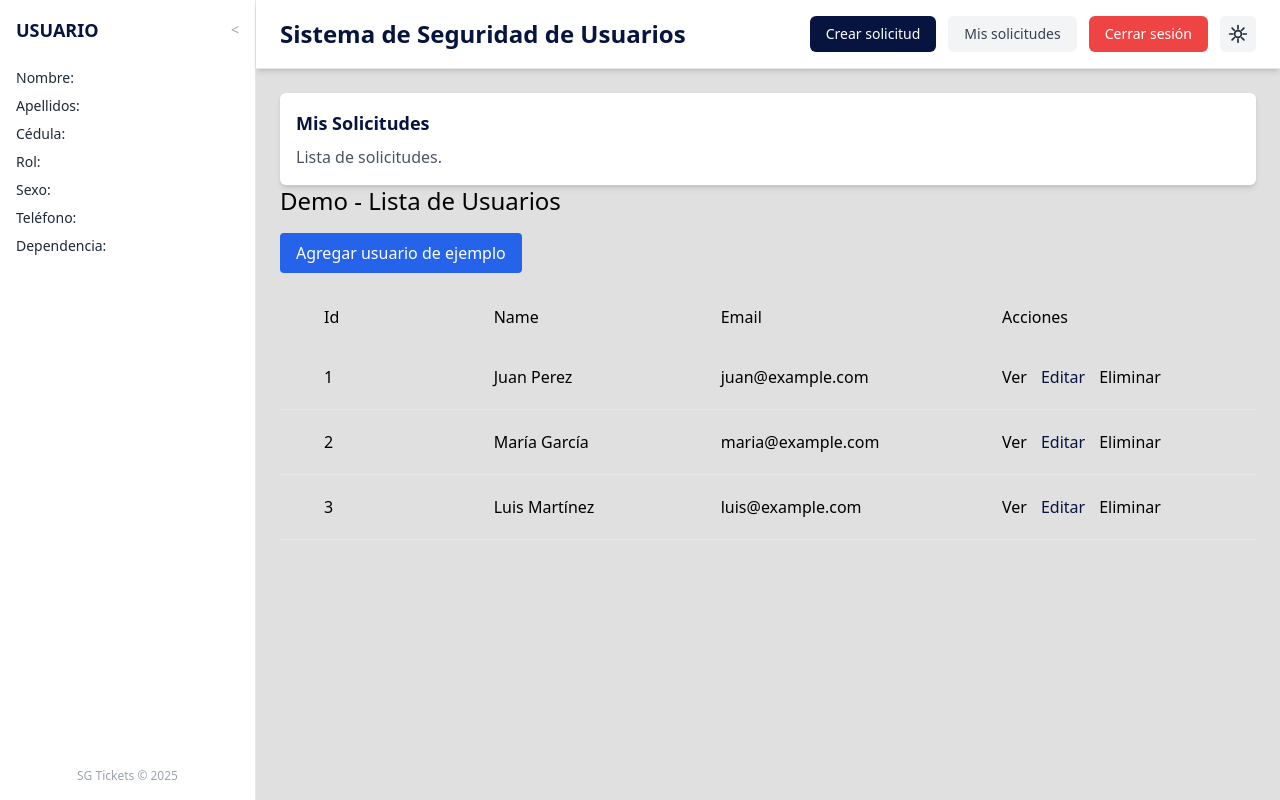
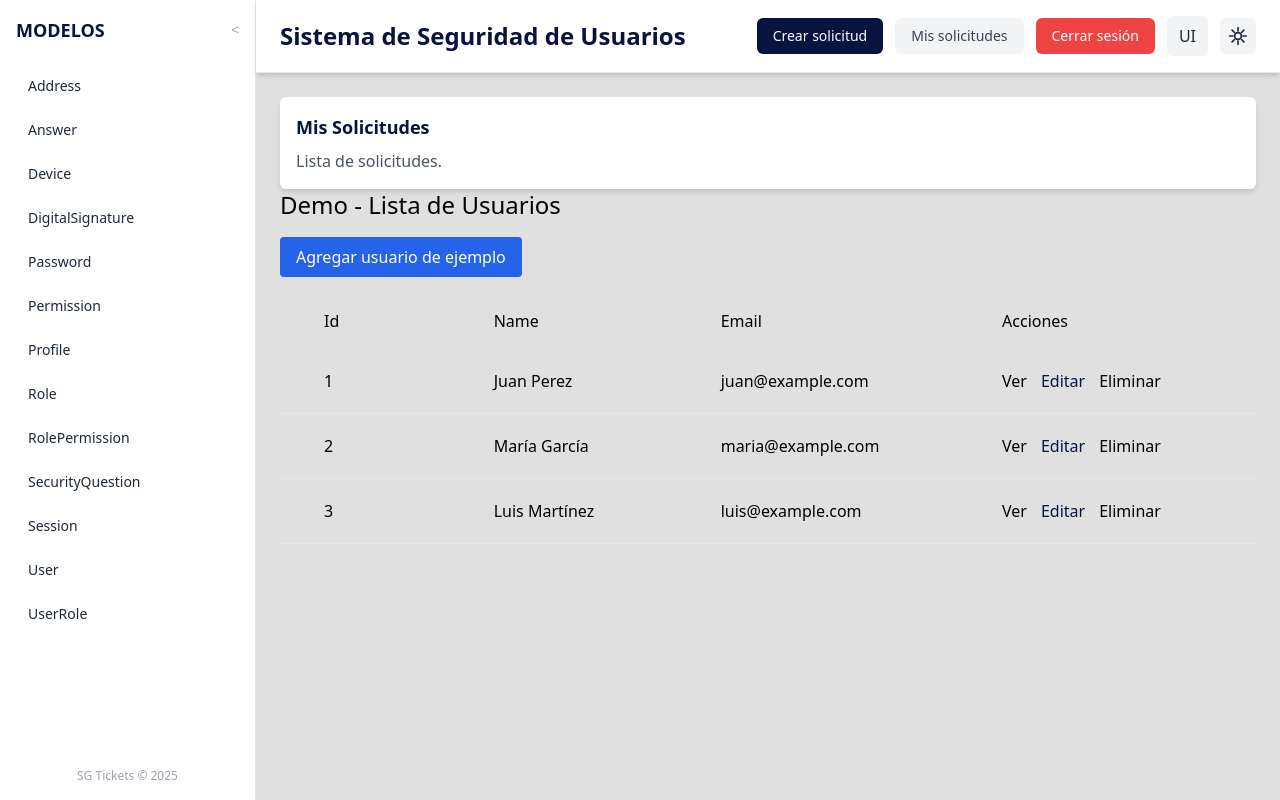
Before and after one commit to Jajaider24/Proyect-React-Security, a React (Create React App) app in the folder ReactSecurity/: page /login in a window 1280 px wide. Both pictures are taken after typing "Sample", "Sample123" into the empty fields and a click on the button "Iniciar sesión". Built offline with nearby package versions, Linux system fonts and the light colour scheme.

Commit message:
Modelos sidebar y dropdown de diseños

```diff
--- a/ReactSecurity/src/components/Navbar.tsx
+++ b/ReactSecurity/src/components/Navbar.tsx
@@ -46,10 +46,67 @@ export function Header({ title, onCreate, onList, onLogout, onChangeView }: Head
         >
           Cerrar sesión
         </HeaderButton>
+        {/* UI dropdown (Tailwind / Material UI / Bootstrap) */}
+        <UIDropdown />
+
         {/* Theme toggle (simple, SRP: uses useTheme hook) */}
         <ThemeToggle />
       </div>
     </header>
+  );
+}
+
+function UIDropdown() {
+  const [open, setOpen] = React.useState(false);
+  const ref = React.useRef<HTMLDivElement | null>(null);
+
+  React.useEffect(() => {
+    function onDocumentClick(e: MouseEvent) {
+      if (!ref.current) return;
+      if (!ref.current.contains(e.target as Node)) setOpen(false);
+    }
+    document.addEventListener("click", onDocumentClick);
+    return () => document.removeEventListener("click", onDocumentClick);
+  }, []);
+
+  const items = [
+    { id: "tailwind", label: "Tailwind" },
+    { id: "mui", label: "Material UI" },
+    { id: "bootstrap", label: "Bootstrap" },
+  ];
+
+  return (
+    <div className="relative" ref={ref}>
+      <button
+        onClick={() => setOpen((o) => !o)}
+        className="px-3 py-2 rounded-md bg-gray-100 dark:bg-gray-700 text-gray-800 dark:text-gray-100 hover:opacity-90 transition-colors focus:outline-none"
+        aria-haspopup="menu"
+        aria-expanded={open}
+        title="UI libraries"
+      >
+        UI
+      </button>
+
+      {open && (
+        <div className="absolute right-0 mt-2 w-48 bg-white dark:bg-gray-800 border border-gray-200 dark:border-gray-700 rounded-md shadow-lg z-50">
+          <ul className="py-1">
+            {items.map((it) => (
+              <li key={it.id}>
+                <button
+                  onClick={() => {
+                    console.log(`${it.label} clicked (no action)`);
+                    setOpen(false);
+                  }}
+                  className="w-full text-left px-4 py-2 text-sm text-gray-700 dark:text-gray-200 hover:bg-gray-100 dark:hover:bg-gray-700"
+                >
+                  {it.label}
+                </button>
+              </li>
+            ))}
+          </ul>
+        </div>
+      )}
+    </div>
   );
 }
 
--- a/ReactSecurity/src/components/Sidebar.tsx
+++ b/ReactSecurity/src/components/Sidebar.tsx
@@ -1,10 +1,43 @@
+import React from "react";
+import { useLocation } from "react-router-dom";
+
 export function Sidebar({
   collapsed,
   onToggle,
+  onSelectModel,
 }: {
   collapsed: boolean;
   onToggle: () => void;
+  onSelectModel?: (modelName: string) => void;
 }) {
+  // Lista de modelos basada en los archivos de src/models (sin extensión)
+  const models = [
+    "Address",
+    "Answer",
+    "Device",
+    "DigitalSignature",
+    "Password",
+    "Permission",
+    "Profile",
+    "Role",
+    "RolePermission",
+    "SecurityQuestion",
+    "Session",
+    "User",
+    "UserRole",
+  ];
+
+  const location = useLocation();
+
+  const handleModelClick = (name: string) => {
+    if (onSelectModel) onSelectModel(name);
+    else console.log("Modelo seleccionado:", name);
+  };
+
+  const isModelActive = (name: string) => {
+    const path = location.pathname.toLowerCase();
+    return path.includes(`/models/${name.toLowerCase()}`);
+  };
 
   return (
     <aside
@@ -14,27 +47,46 @@ export function Sidebar({
     >
       <div className="flex items-center justify-between mb-6">
         <h2 className="text-lg font-semibold text-primary dark:text-white">
-          {collapsed ? "👤" : "USUARIO"}
+          {collapsed ? "�" : "MODELOS"}
         </h2>
         <button
           onClick={onToggle}
           className="text-gray-400 dark:text-gray-300 hover:text-primary text-sm"
+          aria-label={collapsed ? "Abrir sidebar" : "Cerrar sidebar"}
         >
           {collapsed ? ">" : "<"}
         </button>
       </div>
 
-      {!collapsed && (
-        <div className="text-sm space-y-2 text-gray-600 dark:text-gray-300 overflow-y-auto flex-1">
-          <p><span className="font-medium text-gray-800 dark:text-gray-100">Nombre: </span></p>
-          <p><span className="font-medium text-gray-800 dark:text-gray-100">Apellidos: </span></p>
-          <p><span className="font-medium text-gray-800 dark:text-gray-100">Cédula: </span></p>
-          <p><span className="font-medium text-gray-800 dark:text-gray-100">Rol: </span></p>
-          <p><span className="font-medium text-gray-800 dark:text-gray-100">Sexo: </span></p>
-          <p><span className="font-medium text-gray-800 dark:text-gray-100">Teléfono: </span></p>
-          <p><span className="font-medium text-gray-800 dark:text-gray-100">Dependencia: </span> </p>
-        </div>
-      )}
+      <div className="flex-1 overflow-y-auto">
+        <nav className="space-y-2">
+          {models.map((m) => {
+            const active = isModelActive(m);
+            return (
+              <button
+                key={m}
+                onClick={() => handleModelClick(m)}
+                title={m}
+                className={`flex items-center w-full text-left px-3 py-2 rounded transition-colors text-sm focus:outline-none ${
+                  collapsed ? "justify-center" : "justify-start"
+                } ${
+                  active
+                    ? "bg-primary text-white dark:bg-primary"
+                    : "hover:bg-gray-100 dark:hover:bg-gray-800 text-gray-800 dark:text-gray-100"
+                }`}
+                aria-current={active ? "page" : undefined}
+              >
+                {/* Cuando está colapsado mostramos sólo la inicial */}
+                <span className="font-medium">
+                  {collapsed ? m.charAt(0) : m}
+                </span>
+              </button>
+            );
+          })}
+
+          {/* (UI buttons moved to Navbar as a dropdown) */}
+        </nav>
+      </div>
 
       {!collapsed && (
         <div className="text-xs text-gray-400 dark:text-gray-400 text-center mt-4">
--- a/ReactSecurity/src/layout/DashboardLayout.tsx
+++ b/ReactSecurity/src/layout/DashboardLayout.tsx
@@ -22,7 +22,11 @@ export function DashboardLayout({ children }: DashboardLayoutProps) {
   return (
     <div className="min-h-screen bg-gray5 dark:bg-black2 dark:text-white flex">
       {/* Sidebar */}
-      <Sidebar collapsed={collapsed} onToggle={() => setCollapsed(!collapsed)} />
+      <Sidebar
+        collapsed={collapsed}
+        onToggle={() => setCollapsed(!collapsed)}
+        onSelectModel={(name) => navigate(`/models/${name.toLowerCase()}`)}
+      />
 
       {/* Contenedor principal */}
       <div className="flex-1 flex flex-col">
--- a/ReactSecurity/src/routes/index.ts
+++ b/ReactSecurity/src/routes/index.ts
@@ -4,6 +4,7 @@ import { lazy } from "react";
 const Demo = lazy(() => import("../pages/Demo.tsx"));
 // Carga diferida del componente Login (UI)
 const Login = lazy(() => import("../components/Login.tsx"));
+
 
 const routes = [
   {
@@ -16,6 +17,7 @@ const routes = [
     title: "Login",
     component: Login,
   },
+
 ];
 
 export default routes;
```
